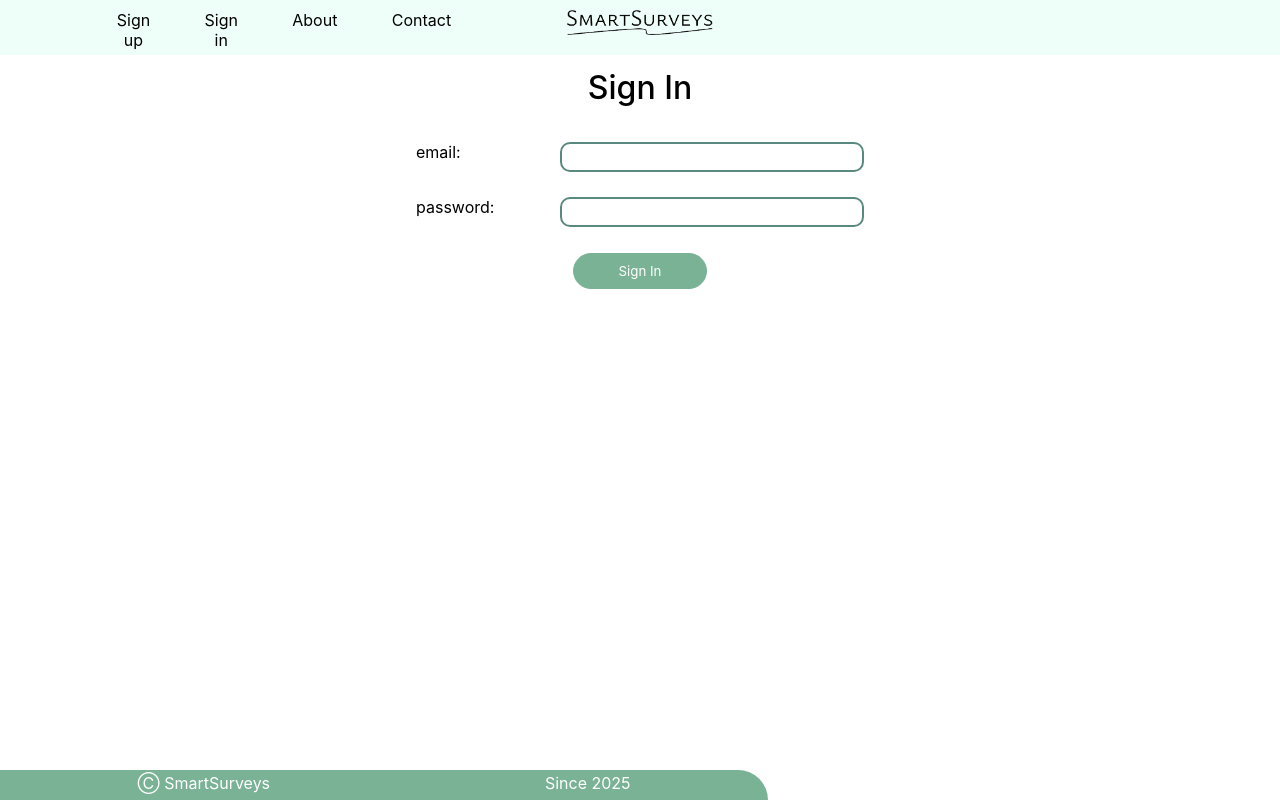
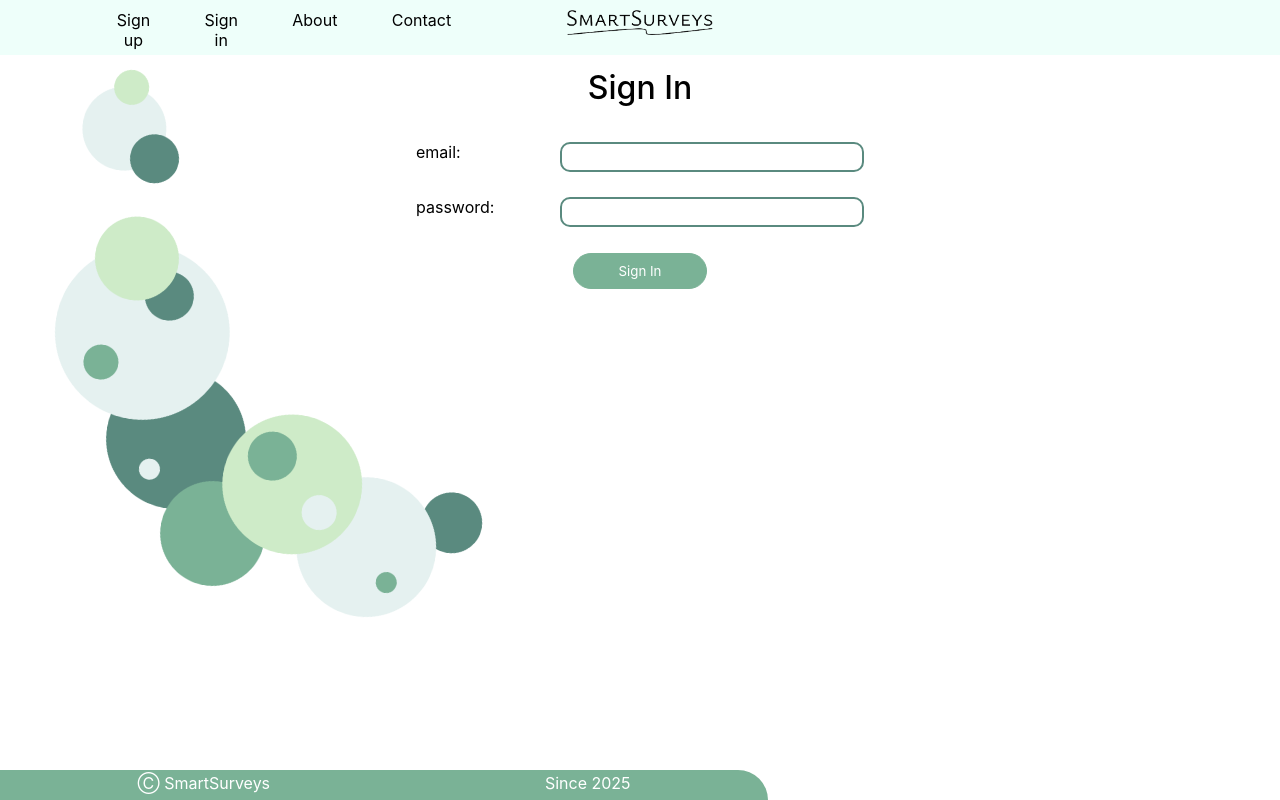
Before and after one commit to rishdor/emotional-response-recognition-in-surveys, a React (Create React App) app in the folder frontend/: page /signin in a window 1280 px wide. Built offline with nearby package versions, Linux system fonts and the light colour scheme; no server answers.

Commit message:
margin bottom for rewards and bottom image in singin

```diff
--- a/frontend/src/css/Dashboard.css
+++ b/frontend/src/css/Dashboard.css
@@ -145,7 +145,7 @@ h1, h2, h3, h4, h5, h6{
     flex-direction: row;
     align-items: center;
     justify-content: center;
-    margin: 0 auto;
+    margin: 0 auto 5% 0;
     width: 100%;
   }
 
--- a/frontend/src/js/SignIn.js
+++ b/frontend/src/js/SignIn.js
@@ -4,6 +4,7 @@ import axios from 'axios';
 import { Link } from 'react-router-dom';
 import '../css/App.css';
 import logo from '../images/photos/logo_surveys3.png'
+import bottomImage from '../images/photos/circles.png';
 
 const SignIn = ({ onAuthenticationSuccess }) => {
   const [email, setEmail] = useState('');
@@ -84,7 +85,10 @@ const SignIn = ({ onAuthenticationSuccess }) => {
           <p>{errorMessage}</p>
         </div>
       )}
+      <div>
+              <img src={bottomImage} alt='circles' class='bottom_image'/>
       </div>
+    </div>
   );
 }
 
```
